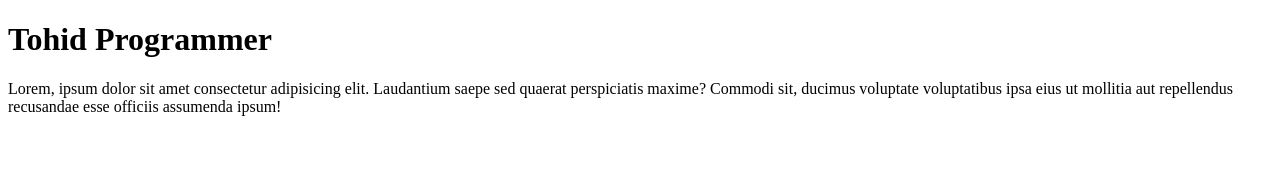
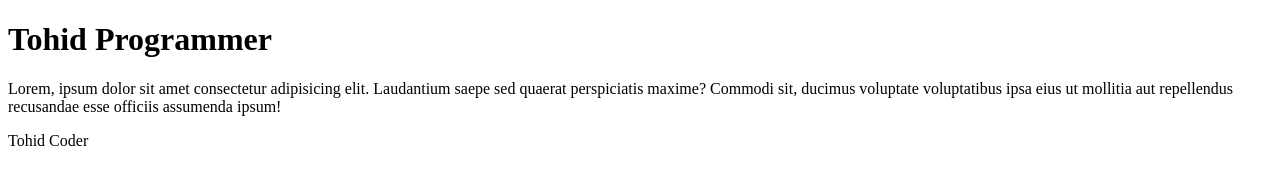
Before and after one commit to tohidislam1575/first-projects, a plain HTML site: page index.html in a window 1280 px wide. Drawn offline with Linux system fonts and the light colour scheme.

Commit message:
Update index.html

```diff
--- a/index.html
+++ b/index.html
@@ -8,5 +8,6 @@
 <body>
     <h1>Tohid Programmer</h1>
 <p>Lorem, ipsum dolor sit amet consectetur adipisicing elit. Laudantium saepe sed quaerat perspiciatis maxime? Commodi sit, ducimus voluptate voluptatibus ipsa eius ut mollitia aut repellendus recusandae esse officiis assumenda ipsum!</p>
+<p>Tohid Coder</p>
 </body>
 </html>
```
